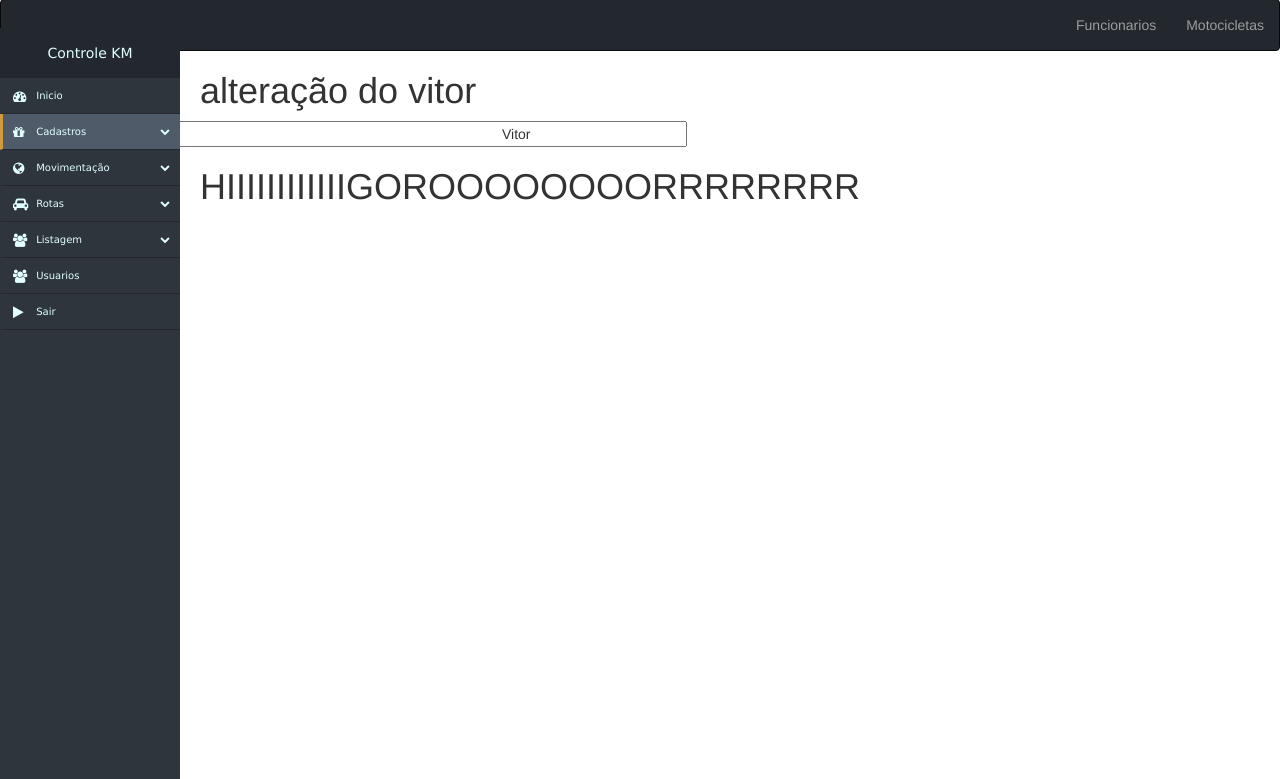
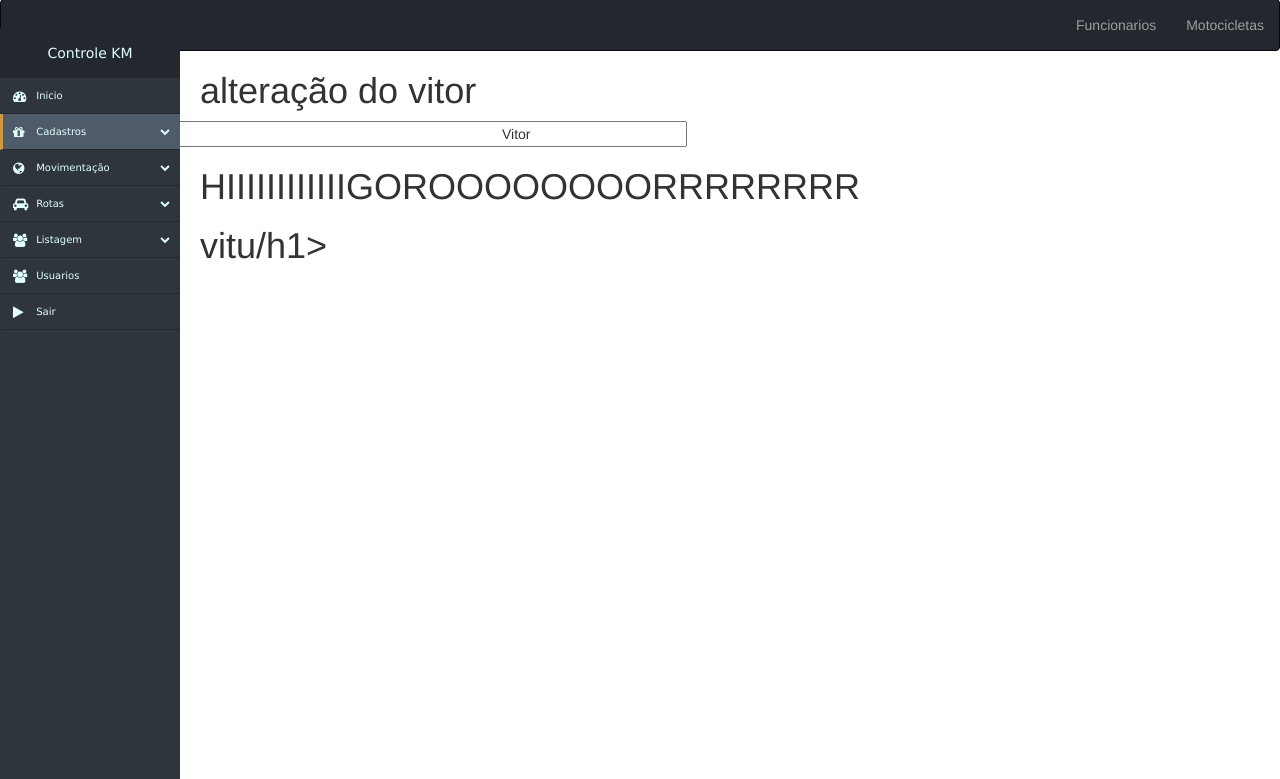
Before and after one commit to vitinsk/CONTROLE_KM, a PHP site: page /CONTROLE_KM/ in a window 1280 px wide. Shown: the part 21-800 px from the top of the page. Run offline with PHP 8.4, Linux system fonts and the light colour scheme; data that the repository does not hold is empty; some libraries are stand-ins or nearby versions.

Commit message:
VItu
VItu

```diff
--- a/views/home.php
+++ b/views/home.php
@@ -8,3 +8,5 @@
 <input type="text" style="padding-left: 500px" name="" value="Vitor">
 
 <h1 style="padding-left: 200px;" > HIIIIIIIIIIIIGOROOOOOOOORRRRRRRR</h1>
+
+<h1 style="padding-left: 200px;" > vitu/h1>
```
